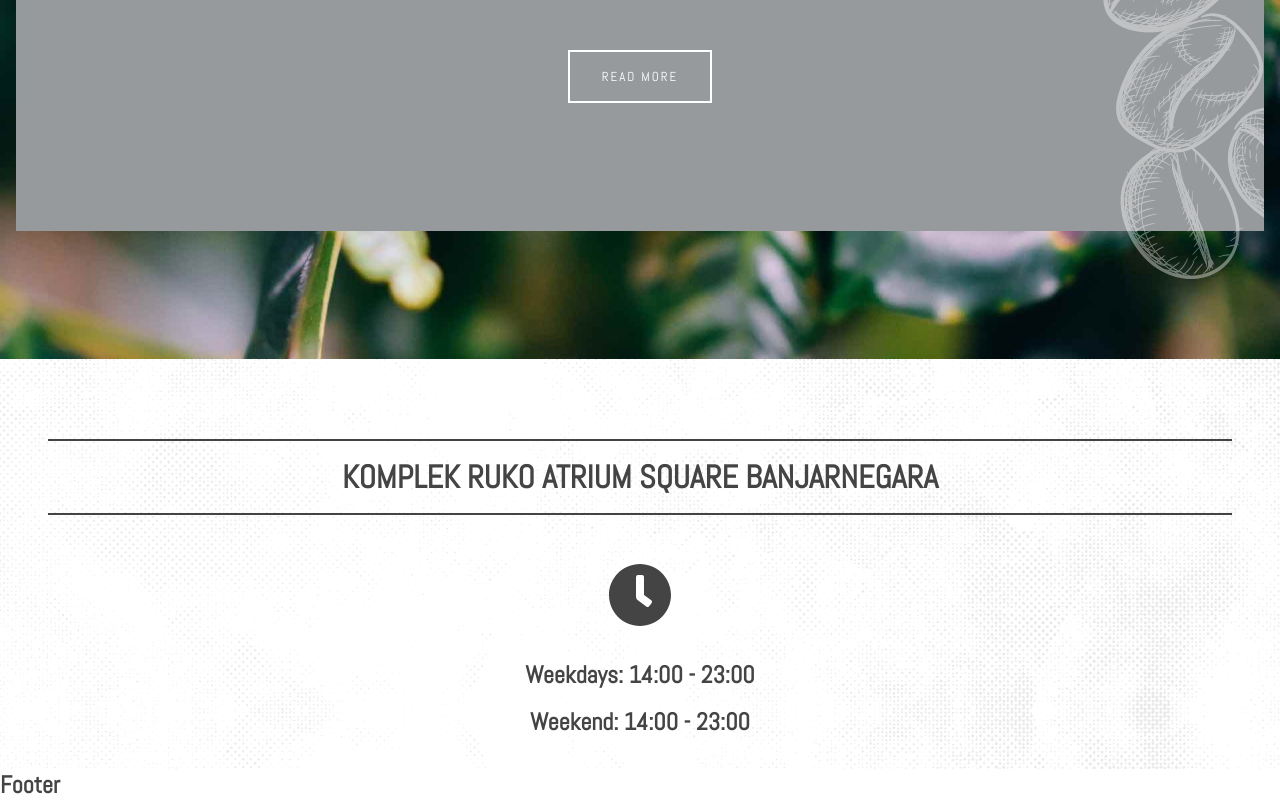
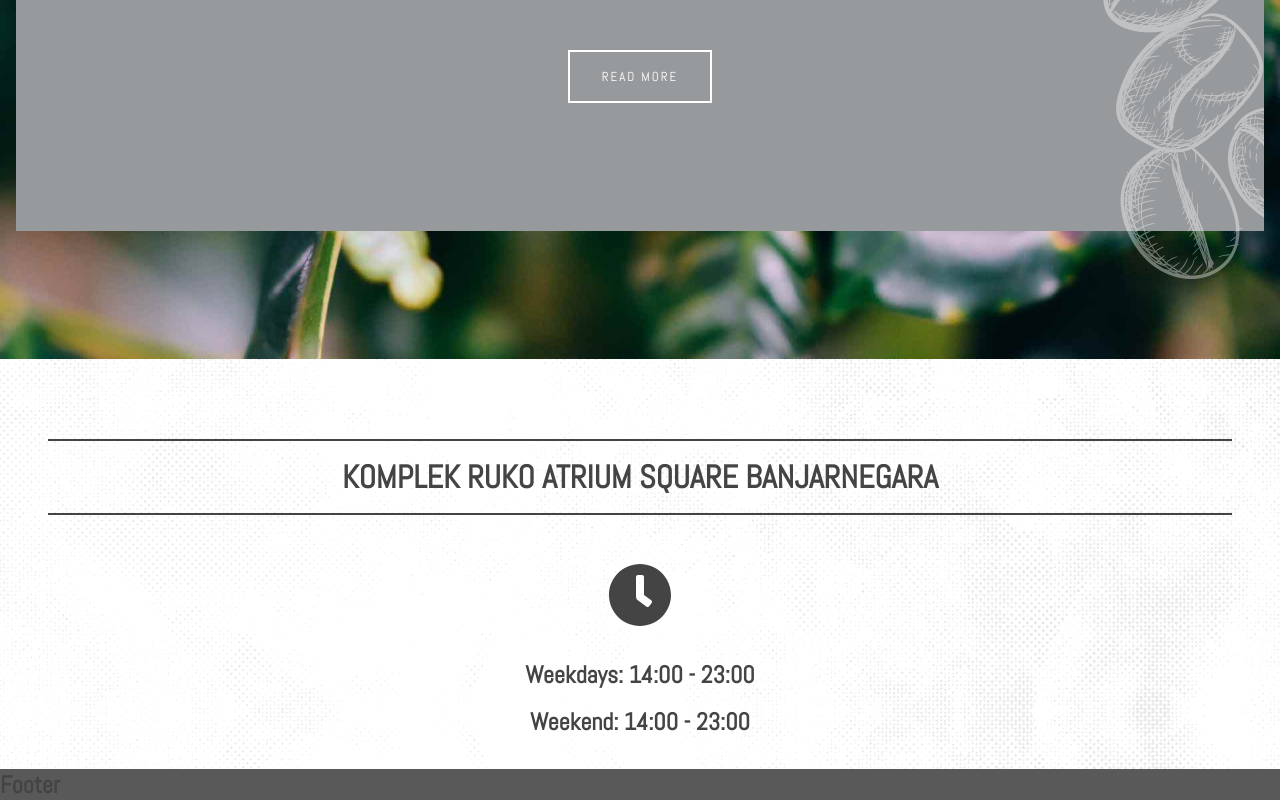
Before and after one commit to DandunAdi/coffee-project, a Next.js app: page / in a window 1280 px wide. Shown: the part 4295-5095 px from the top of the page. Built offline with nearby package versions, Linux system fonts and the light colour scheme.

Commit message:
add footer

```diff
--- a/components/footer.js
+++ b/components/footer.js
@@ -1,6 +1,8 @@
+import styles from "./footer.module.css";
+
 const Footer = () => {
   return (
-    <section>
+    <section className={styles.container}>
       <h1>Footer</h1>
     </section>
   );
--- /dev/null
+++ b/components/footer.module.css
@@ -0,0 +1,3 @@
+.container {
+  background-color: var(--darkGray);
+}
```
